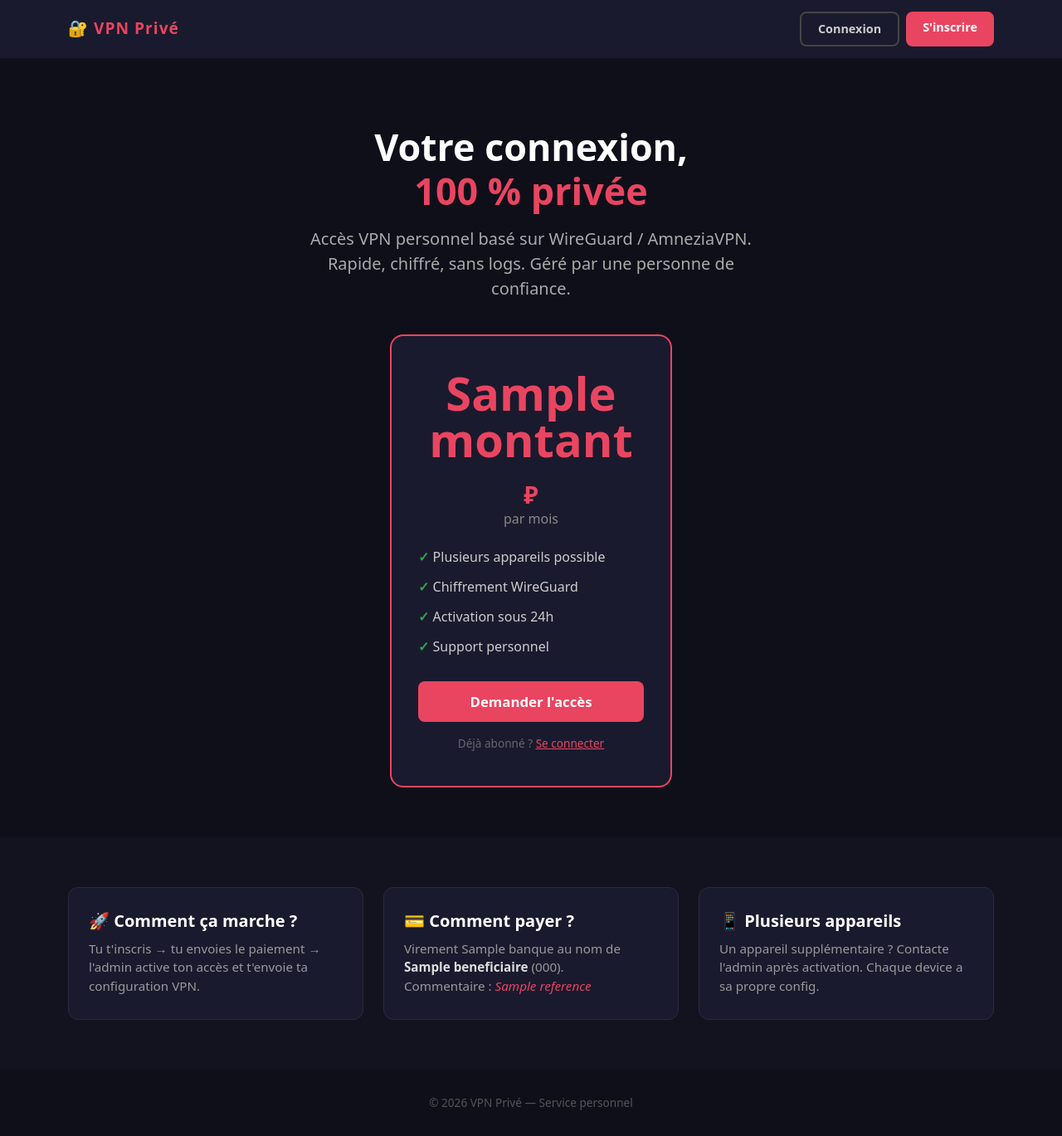
After one commit to benus-code/Fact_vpn, a Flask app: template templates/landing.html in a window 1280 px wide. The commit adds this page. Shown: the whole page at 83% size. Run offline with Flask 3, Linux system fonts and the light colour scheme; the template is opened without the code that fills it: most values are stand-ins (such as "Sample title", 1, 10 or a date in 2020).

Commit message:
feat: peers par appareil, landing page, Telegram, sécurité werkzeug
Gestion des appareils (peers) :
- Formulaire "Ajouter un appareil" dans la fiche admin (IP, label, date d'ajout)
- Colonne date_ajout sur peers → chaque device horodaté indépendamment
- Bouton "Supprimer" peer (avec nettoyage iptables automatique)
- Bloc/réactivation indépendante par appareil (déjà présent, UI améliorée)
- Migration douce : colonne date_ajout ajoutée sans toucher aux données existantes

Landing page publique :
- Route / → landing.html pour les visiteurs non connectés
- Prix dynamique depuis la BDD (settings.montant)
- Infos de paiement visibles publiquement (banque, bénéficiaire, référence)

Notifications Telegram :
- Bot Token + Chat ID configurables depuis le panel admin (settings)
- Notification automatique à chaque nouvelle inscription
- Utilise urllib (pas de dépendance supplémentaire)

Sécurité :
- Mots de passe : werkzeug generate_password_hash (pbkdf2:sha256)
- Migration transparente des anciens hash SHA-256 au prochain login
- Secret key Flask via variable d'environnement VPN_SECRET_KEY

Déploiement :
- deploy.sh : copie les fichiers + restart service en une commande

https://claude.ai/code/session_01NAseAi1BwtBqsjvprjHD7b

```diff
--- a/app.py
+++ b/app.py
@@ -4,31 +4,37 @@ app.py — Portail de facturation VPN (AmneziaWG / WireGuard)
 Lancer : python3 app.py
 """
 
+import os
 import sqlite3
 import hashlib
 import subprocess
+import urllib.request
+import json
 from datetime import date, datetime, timedelta
 from functools import wraps
 from flask import (Flask, render_template, request, redirect,
                    url_for, session, flash, g)
+from werkzeug.security import generate_password_hash, check_password_hash as wz_check
 
 app = Flask(__name__)
-app.secret_key = "CHANGE_CE_SECRET_EN_PROD_SVP"
+app.secret_key = os.environ.get("VPN_SECRET_KEY", "CHANGE_CE_SECRET_EN_PROD_SVP")
 
 DB_PATH      = "/opt/vpn-billing/vpn_billing.db"
 CONTAINER    = "amnezia-awg"
 WG_INTERFACE = "wg0"
 
-# Valeurs par défaut des paramètres de paiement (insérées si absentes de la BDD)
+# Valeurs par défaut — insérées en BDD si absentes
 SETTINGS_DEFAULTS = {
-    "beneficiaire": "Чеганг Анжес Уилфрид",
-    "telephone":    "+7 996 637-23-58",
-    "banque":       "Тбанк",
-    "montant":      "100",
-    "reference":    "VPN + твоё имя",
+    "beneficiaire":      "Чеганг Анжес Уилфрид",
+    "telephone":         "+7 996 637-23-58",
+    "banque":            "Тбанк",
+    "montant":           "100",
+    "reference":         "VPN + твоё имя",
+    "telegram_bot_token": "",
+    "telegram_chat_id":   "",
 }
 
-# ─── DB helpers ──────────────────────────────────────────────────────────────
+# ─── DB helpers ───────────────────────────────────────────────────────────────
 def get_db():
     if "db" not in g:
         g.db = sqlite3.connect(DB_PATH)
@@ -41,20 +47,18 @@ def close_db(e=None):
     if db:
         db.close()
 
-def hash_password(p):
-    return hashlib.sha256(p.encode()).hexdigest()
-
 def get_settings():
-    """Retourne un dict des paramètres de paiement depuis la BDD."""
+    """Dict des paramètres de paiement/config depuis la BDD."""
     db = get_db()
     rows = db.execute("SELECT key, value FROM settings").fetchall()
     return {row["key"]: row["value"] for row in rows}
 
-# ─── Migration douce au démarrage ────────────────────────────────────────────
+# ─── Migration douce au démarrage ─────────────────────────────────────────────
 def init_app_db():
-    """Crée les tables/colonnes manquantes sans toucher aux données existantes."""
+    """Crée tables/colonnes manquantes sans toucher aux données existantes."""
     conn = sqlite3.connect(DB_PATH)
-    # Table settings (paramètres de paiement modifiables depuis l'admin)
+
+    # Table settings
     conn.execute("""
         CREATE TABLE IF NOT EXISTS settings (
             key   TEXT PRIMARY KEY,
@@ -66,16 +70,35 @@ def init_app_db():
             "INSERT OR IGNORE INTO settings (key, value) VALUES (?, ?)",
             (key, value)
         )
-    # Colonnes de contact optionnelles sur users
+
+    # Colonnes optionnelles sur users
     for col in ["whatsapp", "telegram"]:
         try:
             conn.execute(f"ALTER TABLE users ADD COLUMN {col} TEXT")
         except sqlite3.OperationalError:
-            pass  # colonne déjà présente
+            pass
+
+    # Colonne date_ajout sur peers
+    try:
+        conn.execute("ALTER TABLE peers ADD COLUMN date_ajout DATE")
+        conn.execute("UPDATE peers SET date_ajout = DATE('now') WHERE date_ajout IS NULL")
+    except sqlite3.OperationalError:
+        pass
+
     conn.commit()
     conn.close()
 
 # ─── Auth helpers ─────────────────────────────────────────────────────────────
+def hash_password(p):
+    return generate_password_hash(p)
+
+def verify_password(stored, provided):
+    """Vérifie le mot de passe. Compatible avec les anciens hash SHA-256."""
+    # Ancien hash SHA-256 brut (64 caractères hexadécimaux)
+    if len(stored) == 64 and all(c in "0123456789abcdef" for c in stored):
+        return stored == hashlib.sha256(provided.encode()).hexdigest()
+    return wz_check(stored, provided)
+
 def login_required(f):
     @wraps(f)
     def decorated(*args, **kwargs):
@@ -93,10 +116,31 @@ def admin_required(f):
         return f(*args, **kwargs)
     return decorated
 
+# ─── Telegram notifications ───────────────────────────────────────────────────
+def notify_telegram(message):
+    """Envoie un message via bot Telegram. Silencieux si non configuré."""
+    s = get_settings()
+    token   = s.get("telegram_bot_token", "").strip()
+    chat_id = s.get("telegram_chat_id", "").strip()
+    if not token or not chat_id:
+        return
+    try:
+        data = json.dumps({
+            "chat_id": chat_id,
+            "text":    message,
+            "parse_mode": "HTML"
+        }).encode()
+        req = urllib.request.Request(
+            f"https://api.telegram.org/bot{token}/sendMessage",
+            data=data,
+            headers={"Content-Type": "application/json"}
+        )
+        urllib.request.urlopen(req, timeout=5)
+    except Exception as e:
+        app.logger.warning(f"Telegram notify failed: {e}")
+
 # ─── iptables helpers ─────────────────────────────────────────────────────────
 def iptables_block_peer(ip_vpn):
-    """Bloque le trafic d'un peer par son IP VPN (iptables DROP).
-    La config WireGuard reste intacte : le peer peut être réactivé sans reconfiguration."""
     ip = ip_vpn.split("/")[0]
     try:
         subprocess.run(
@@ -113,9 +157,7 @@ def iptables_block_peer(ip_vpn):
         return False
 
 def iptables_unblock_peer(ip_vpn):
-    """Réactive un peer en supprimant les règles DROP (ignoré si déjà absent)."""
     ip = ip_vpn.split("/")[0]
-    ok = True
     for direction in ["-s", "-d"]:
         try:
             subprocess.run(
@@ -123,10 +165,16 @@ def iptables_unblock_peer(ip_vpn):
                 check=True, capture_output=True
             )
         except subprocess.CalledProcessError:
-            pass  # règle absente = peer déjà débloqué, pas d'erreur
-    return ok
+            pass
+    return True
 
 # ─── Routes publiques ─────────────────────────────────────────────────────────
+@app.route("/")
+def index():
+    if "user_id" in session:
+        return redirect(url_for("admin_panel") if session.get("is_admin") else url_for("dashboard"))
+    return render_template("landing.html", bank=get_settings())
+
 @app.route("/inscription", methods=["GET", "POST"])
 def inscription():
     if "user_id" in session:
@@ -159,16 +207,18 @@ def inscription():
             (new_user["id"],)
         )
         db.commit()
+        # Notification Telegram à l'admin
+        contacts = []
+        if whatsapp: contacts.append(f"WhatsApp: {whatsapp}")
+        if telegram: contacts.append(f"Telegram: {telegram}")
+        contact_str = " | ".join(contacts) if contacts else "aucun contact fourni"
+        notify_telegram(
+            f"🆕 <b>Nouvelle inscription</b>\n"
+            f"Nom : {nom}\nEmail : {email}\n{contact_str}"
+        )
         flash("✅ Demande envoyée ! L'administrateur activera votre accès après réception du paiement.", "success")
         return redirect(url_for("login"))
     return render_template("inscription.html")
-
-
-@app.route("/")
-def index():
-    if "user_id" in session:
-        return redirect(url_for("dashboard"))
-    return redirect(url_for("login"))
 
 @app.route("/login", methods=["GET", "POST"])
 def login():
@@ -177,10 +227,14 @@ def login():
         mdp   = request.form["password"]
         db    = get_db()
         user  = db.execute(
-            "SELECT * FROM users WHERE email = ? AND password_hash = ?",
-            (email, hash_password(mdp))
+            "SELECT * FROM users WHERE email = ?", (email,)
         ).fetchone()
-        if user:
+        if user and verify_password(user["password_hash"], mdp):
+            # Migration transparente des anciens hash SHA-256
+            if len(user["password_hash"]) == 64:
+                db.execute("UPDATE users SET password_hash = ? WHERE id = ?",
+                           (hash_password(mdp), user["id"]))
+                db.commit()
             session["user_id"]  = user["id"]
             session["user_nom"] = user["nom"]
             session["is_admin"] = bool(user["is_admin"])
@@ -201,13 +255,12 @@ def dashboard():
     uid  = session["user_id"]
     user = db.execute("SELECT * FROM users WHERE id = ?", (uid,)).fetchone()
     abo  = db.execute("SELECT * FROM abonnements WHERE user_id = ?", (uid,)).fetchone()
-    peers = db.execute("SELECT * FROM peers WHERE user_id = ?", (uid,)).fetchall()
+    peers = db.execute("SELECT * FROM peers WHERE user_id = ? ORDER BY date_ajout, id", (uid,)).fetchall()
     paiements = db.execute(
         "SELECT * FROM paiements WHERE user_id = ? ORDER BY date_paiement DESC LIMIT 5",
         (uid,)
     ).fetchall()
 
-    # Calcul statut abonnement
     statut_color = "success"
     jours_restants = None
     if abo and abo["date_fin"]:
@@ -228,13 +281,13 @@ def dashboard():
 @app.route("/changer_mdp", methods=["POST"])
 @login_required
 def changer_mdp():
-    uid      = session["user_id"]
-    ancien   = request.form["ancien"]
-    nouveau  = request.form["nouveau"]
-    confirm  = request.form["confirm"]
+    uid     = session["user_id"]
+    ancien  = request.form["ancien"]
+    nouveau = request.form["nouveau"]
+    confirm = request.form["confirm"]
     db = get_db()
     user = db.execute("SELECT * FROM users WHERE id = ?", (uid,)).fetchone()
-    if user["password_hash"] != hash_password(ancien):
+    if not verify_password(user["password_hash"], ancien):
         flash("Ancien mot de passe incorrect.", "danger")
     elif nouveau != confirm:
         flash("Les nouveaux mots de passe ne correspondent pas.", "danger")
@@ -295,14 +348,15 @@ def admin_panel():
 @admin_required
 def admin_update_settings():
     db = get_db()
-    for key in ["beneficiaire", "telephone", "banque", "montant", "reference"]:
+    for key in ["beneficiaire", "telephone", "banque", "montant", "reference",
+                "telegram_bot_token", "telegram_chat_id"]:
         value = request.form.get(key, "").strip()
         db.execute(
             "INSERT OR REPLACE INTO settings (key, value) VALUES (?, ?)",
             (key, value)
         )
     db.commit()
-    flash("✅ Informations de paiement mises à jour.", "success")
+    flash("✅ Paramètres mis à jour.", "success")
     return redirect(url_for("admin_panel"))
 
 @app.route("/admin/user/<int:uid>")
@@ -312,7 +366,9 @@ def admin_user_detail(uid):
     db = get_db()
     user  = db.execute("SELECT * FROM users WHERE id = ?", (uid,)).fetchone()
     abo   = db.execute("SELECT * FROM abonnements WHERE user_id = ?", (uid,)).fetchone()
-    peers = db.execute("SELECT * FROM peers WHERE user_id = ?", (uid,)).fetchall()
+    peers = db.execute(
+        "SELECT * FROM peers WHERE user_id = ? ORDER BY date_ajout, id", (uid,)
+    ).fetchall()
     histo = db.execute(
         "SELECT * FROM paiements WHERE user_id = ? ORDER BY date_paiement DESC",
         (uid,)
@@ -321,47 +377,45 @@ def admin_user_detail(uid):
         user=user, abo=abo, peers=peers, histo=histo, today=date.today()
     )
 
-@app.route("/admin/paiement/ajouter", methods=["POST"])
+# ─── Gestion des peers ────────────────────────────────────────────────────────
+@app.route("/admin/peer/ajouter", methods=["POST"])
 @login_required
 @admin_required
-def admin_ajouter_paiement():
-    uid     = int(request.form["user_id"])
-    montant = float(request.form["montant"])
-    mois    = int(request.form["mois"])
-    note    = request.form.get("note", "")
+def admin_ajouter_peer():
+    uid        = int(request.form["user_id"])
+    label      = request.form["label"].strip()
+    ip_vpn     = request.form["ip_vpn"].strip()
+    date_ajout = request.form.get("date_ajout") or date.today().isoformat()
     db = get_db()
-
-    # Enregistre le paiement
-    db.execute("""
-        INSERT INTO paiements (user_id, montant, mois_prolonges, note, valide)
-        VALUES (?, ?, ?, ?, 1)
-    """, (uid, montant, mois, note))
-
-    # Prolonge l'abonnement
-    abo = db.execute("SELECT * FROM abonnements WHERE user_id = ?", (uid,)).fetchone()
-    if abo and abo["date_fin"]:
-        base = max(date.fromisoformat(abo["date_fin"]), date.today())
-    else:
-        base = date.today()
-    nouvelle_fin = base + timedelta(days=30 * mois)
-
-    db.execute("""
-        UPDATE abonnements
-        SET date_fin = ?, date_debut = COALESCE(date_debut, ?), statut = 'actif'
-        WHERE user_id = ?
-    """, (nouvelle_fin.isoformat(), date.today().isoformat(), uid))
-
-    # Réactive tous les peers de cet user
-    peers = db.execute("SELECT * FROM peers WHERE user_id = ?", (uid,)).fetchall()
-    for peer in peers:
-        if not peer["actif"]:
-            iptables_unblock_peer(peer["ip_vpn"])
-            db.execute("UPDATE peers SET actif = 1 WHERE id = ?", (peer["id"],))
-
+    # Vérifie que l'IP n'est pas déjà utilisée
+    if db.execute("SELECT id FROM peers WHERE ip_vpn = ?", (ip_vpn,)).fetchone():
+        flash(f"L'IP {ip_vpn} est déjà attribuée à un autre appareil.", "danger")
+        return redirect(url_for("admin_user_detail", uid=uid))
+    # public_key = placeholder unique (portail sans échange WireGuard)
+    public_key = f"MANUAL_{ip_vpn}"
+    db.execute(
+        "INSERT INTO peers (user_id, label, public_key, ip_vpn, actif, date_ajout) VALUES (?, ?, ?, ?, 1, ?)",
+        (uid, label, public_key, ip_vpn, date_ajout)
+    )
     db.commit()
     user = db.execute("SELECT nom FROM users WHERE id = ?", (uid,)).fetchone()
-    flash(f"✅ Paiement enregistré pour {user['nom']} — abonnement jusqu'au {nouvelle_fin.strftime('%d/%m/%Y')}.", "success")
+    flash(f"✅ Appareil « {label} » ({ip_vpn}) ajouté pour {user['nom']}.", "success")
     return redirect(url_for("admin_user_detail", uid=uid))
+
+@app.route("/admin/peer/supprimer/<int:peer_id>", methods=["POST"])
+@login_required
+@admin_required
+def admin_supprimer_peer(peer_id):
+    db   = get_db()
+    peer = db.execute("SELECT * FROM peers WHERE id = ?", (peer_id,)).fetchone()
+    if peer:
+        uid = peer["user_id"]
+        iptables_unblock_peer(peer["ip_vpn"])  # s'assure que la règle DROP est retirée
+        db.execute("DELETE FROM peers WHERE id = ?", (peer_id,))
+        db.commit()
+        flash(f"Appareil {peer['label']} ({peer['ip_vpn']}) supprimé.", "warning")
+        return redirect(url_for("admin_user_detail", uid=uid))
+    return redirect(url_for("admin_panel"))
 
 @app.route("/admin/peer/suspendre/<int:peer_id>", methods=["POST"])
 @login_required
@@ -431,6 +485,45 @@ def admin_creer_user():
     flash(f"✅ Utilisateur {nom} créé avec succès.", "success")
     return redirect(url_for("admin_user_detail", uid=new_user["id"]))
 
+@app.route("/admin/paiement/ajouter", methods=["POST"])
+@login_required
+@admin_required
+def admin_ajouter_paiement():
+    uid     = int(request.form["user_id"])
+    montant = float(request.form["montant"])
+    mois    = int(request.form["mois"])
+    note    = request.form.get("note", "")
+    db = get_db()
+
+    db.execute("""
+        INSERT INTO paiements (user_id, montant, mois_prolonges, note, valide)
+        VALUES (?, ?, ?, ?, 1)
+    """, (uid, montant, mois, note))
+
+    abo = db.execute("SELECT * FROM abonnements WHERE user_id = ?", (uid,)).fetchone()
+    if abo and abo["date_fin"]:
+        base = max(date.fromisoformat(abo["date_fin"]), date.today())
+    else:
+        base = date.today()
+    nouvelle_fin = base + timedelta(days=30 * mois)
+
+    db.execute("""
+        UPDATE abonnements
+        SET date_fin = ?, date_debut = COALESCE(date_debut, ?), statut = 'actif'
+        WHERE user_id = ?
+    """, (nouvelle_fin.isoformat(), date.today().isoformat(), uid))
+
+    peers = db.execute("SELECT * FROM peers WHERE user_id = ?", (uid,)).fetchall()
+    for peer in peers:
+        if not peer["actif"]:
+            iptables_unblock_peer(peer["ip_vpn"])
+            db.execute("UPDATE peers SET actif = 1 WHERE id = ?", (peer["id"],))
+
+    db.commit()
+    user = db.execute("SELECT nom FROM users WHERE id = ?", (uid,)).fetchone()
+    flash(f"✅ Paiement enregistré pour {user['nom']} — abonnement jusqu'au {nouvelle_fin.strftime('%d/%m/%Y')}.", "success")
+    return redirect(url_for("admin_user_detail", uid=uid))
+
 @app.route("/admin/abonnement/modifier", methods=["POST"])
 @login_required
 @admin_required
--- /dev/null
+++ b/templates/landing.html
@@ -0,0 +1,122 @@
+<!DOCTYPE html>
+<html lang="fr">
+<head>
+<meta charset="UTF-8">
+<meta name="viewport" content="width=device-width, initial-scale=1">
+<title>VPN Privé — Accès sécurisé</title>
+<link rel="stylesheet" href="https://cdn.jsdelivr.net/npm/bootstrap@5.3.2/dist/css/bootstrap.min.css">
+<style>
+  body { background: #0f0f1a; color: #e0e0e0; font-family: system-ui, sans-serif; }
+  .hero { padding: 80px 0 60px; text-align: center; }
+  .hero h1 { font-size: 2.8rem; font-weight: 800; color: #fff; }
+  .hero .accent { color: #e94560; }
+  .hero p.lead { color: #aaa; max-width: 560px; margin: 16px auto 0; }
+  .price-card {
+    background: #1a1a2e;
+    border: 2px solid #e94560;
+    border-radius: 16px;
+    padding: 40px 32px;
+    text-align: center;
+    max-width: 340px;
+    margin: 40px auto 0;
+  }
+  .price-card .amount { font-size: 3.5rem; font-weight: 800; color: #e94560; line-height: 1; }
+  .price-card .period { color: #888; font-size: 1rem; }
+  .feature-list { list-style: none; padding: 0; margin: 24px 0; text-align: left; }
+  .feature-list li { padding: 6px 0; color: #ccc; }
+  .feature-list li::before { content: "✓ "; color: #28a745; font-weight: bold; }
+  .btn-primary-custom {
+    background: #e94560; border: none; color: #fff;
+    padding: 12px 32px; border-radius: 8px; font-size: 1.05rem; font-weight: 600;
+    text-decoration: none; display: inline-block;
+  }
+  .btn-primary-custom:hover { background: #c73652; color: #fff; }
+  .btn-outline-custom {
+    border: 2px solid #444; color: #ccc;
+    padding: 12px 32px; border-radius: 8px; font-size: 1.05rem; font-weight: 600;
+    text-decoration: none; display: inline-block;
+  }
+  .btn-outline-custom:hover { border-color: #888; color: #fff; }
+  .info-section { background: #13131f; padding: 60px 0; }
+  .info-card {
+    background: #1a1a2e; border-radius: 12px; padding: 28px 24px;
+    height: 100%; border: 1px solid #2a2a3e;
+  }
+  .info-card h5 { color: #fff; font-weight: 700; margin-bottom: 10px; }
+  .info-card p { color: #999; font-size: .95rem; margin: 0; }
+  footer { text-align: center; padding: 30px; color: #555; font-size: .85rem; }
+</style>
+</head>
+<body>
+
+<nav class="navbar" style="background:#1a1a2e; padding: 14px 0;">
+  <div class="container d-flex justify-content-between align-items-center">
+    <span style="color:#e94560; font-weight:800; font-size:1.2rem; letter-spacing:1px;">🔐 VPN Privé</span>
+    <div class="d-flex gap-2">
+      <a href="{{ url_for('login') }}" class="btn-outline-custom" style="padding:8px 20px; font-size:.9rem;">Connexion</a>
+      <a href="{{ url_for('inscription') }}" class="btn-primary-custom" style="padding:8px 20px; font-size:.9rem;">S'inscrire</a>
+    </div>
+  </div>
+</nav>
+
+<section class="hero">
+  <div class="container">
+    <h1>Votre connexion,<br><span class="accent">100 % privée</span></h1>
+    <p class="lead">
+      Accès VPN personnel basé sur WireGuard / AmneziaVPN.
+      Rapide, chiffré, sans logs. Géré par une personne de confiance.
+    </p>
+
+    <div class="price-card">
+      <div class="amount">{{ bank.montant }} <span style="font-size:1.8rem;">₽</span></div>
+      <div class="period">par mois</div>
+      <ul class="feature-list mt-3">
+        <li>Plusieurs appareils possible</li>
+        <li>Chiffrement WireGuard</li>
+        <li>Activation sous 24h</li>
+        <li>Support personnel</li>
+      </ul>
+      <a href="{{ url_for('inscription') }}" class="btn-primary-custom w-100 text-center">
+        Demander l'accès
+      </a>
+      <p class="mt-3 mb-0" style="color:#666; font-size:.85rem;">
+        Déjà abonné ? <a href="{{ url_for('login') }}" style="color:#e94560;">Se connecter</a>
+      </p>
+    </div>
+  </div>
+</section>
+
+<section class="info-section">
+  <div class="container">
+    <div class="row g-4">
+      <div class="col-md-4">
+        <div class="info-card">
+          <h5>🚀 Comment ça marche ?</h5>
+          <p>Tu t'inscris → tu envoies le paiement → l'admin active ton accès et t'envoie ta configuration VPN.</p>
+        </div>
+      </div>
+      <div class="col-md-4">
+        <div class="info-card">
+          <h5>💳 Comment payer ?</h5>
+          <p>Virement {{ bank.banque }} au nom de <strong style="color:#ddd;">{{ bank.beneficiaire }}</strong>
+             ({{ bank.telephone }}).<br>
+             Commentaire : <em style="color:#e94560;">{{ bank.reference }}</em></p>
+        </div>
+      </div>
+      <div class="col-md-4">
+        <div class="info-card">
+          <h5>📱 Plusieurs appareils</h5>
+          <p>Un appareil supplémentaire ? Contacte l'admin après activation. Chaque device a sa propre config.</p>
+        </div>
+      </div>
+    </div>
+  </div>
+</section>
+
+<footer>
+  © {{ 2026 }} VPN Privé — Service personnel
+</footer>
+
+<script src="https://cdn.jsdelivr.net/npm/bootstrap@5.3.2/dist/js/bootstrap.bundle.min.js"></script>
+</body>
+</html>
```
Also changed, not shown: templates/admin.html (+21 -1 lines), templates/admin_user.html (+51 -8 lines), 1 other file.
